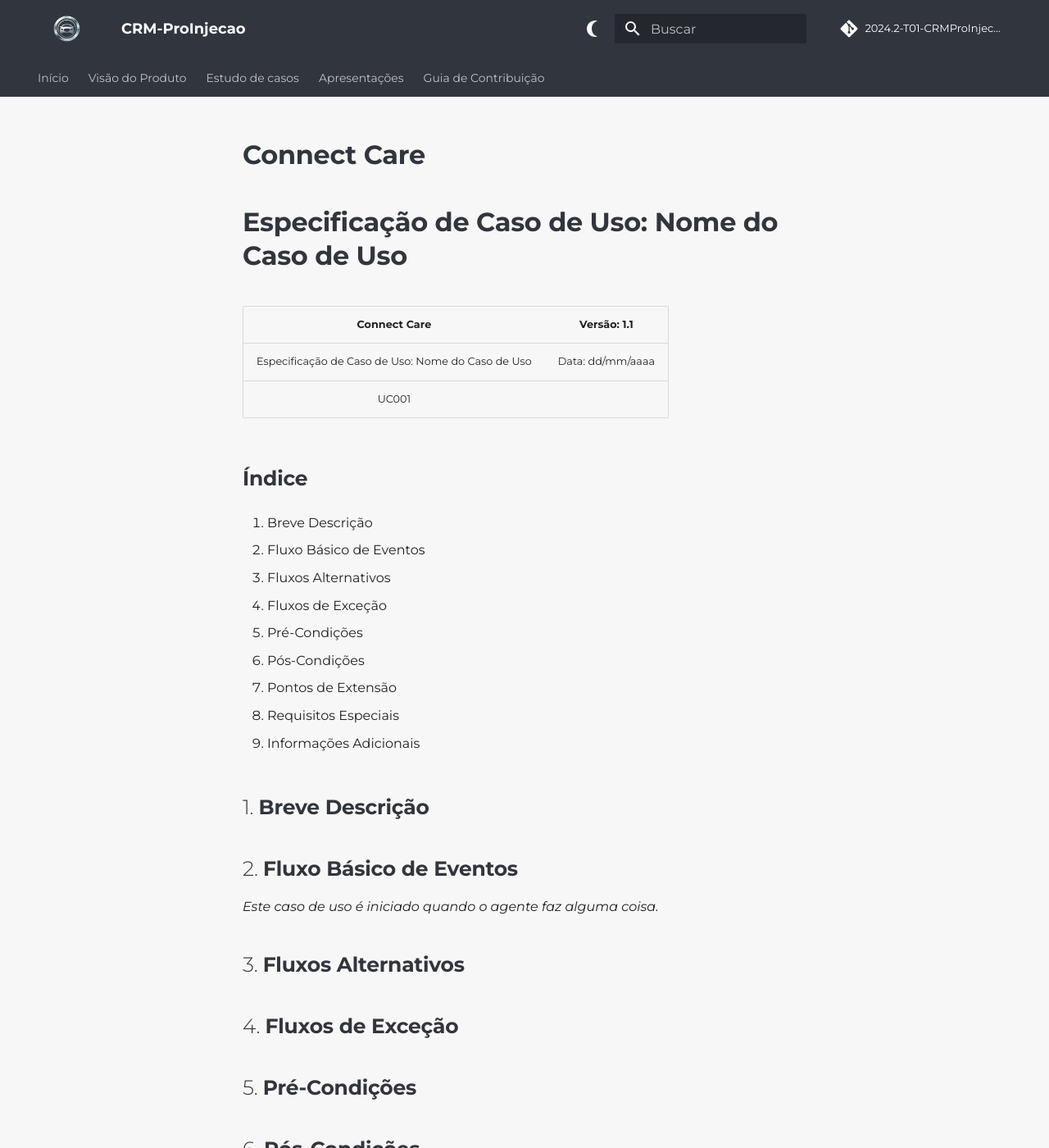
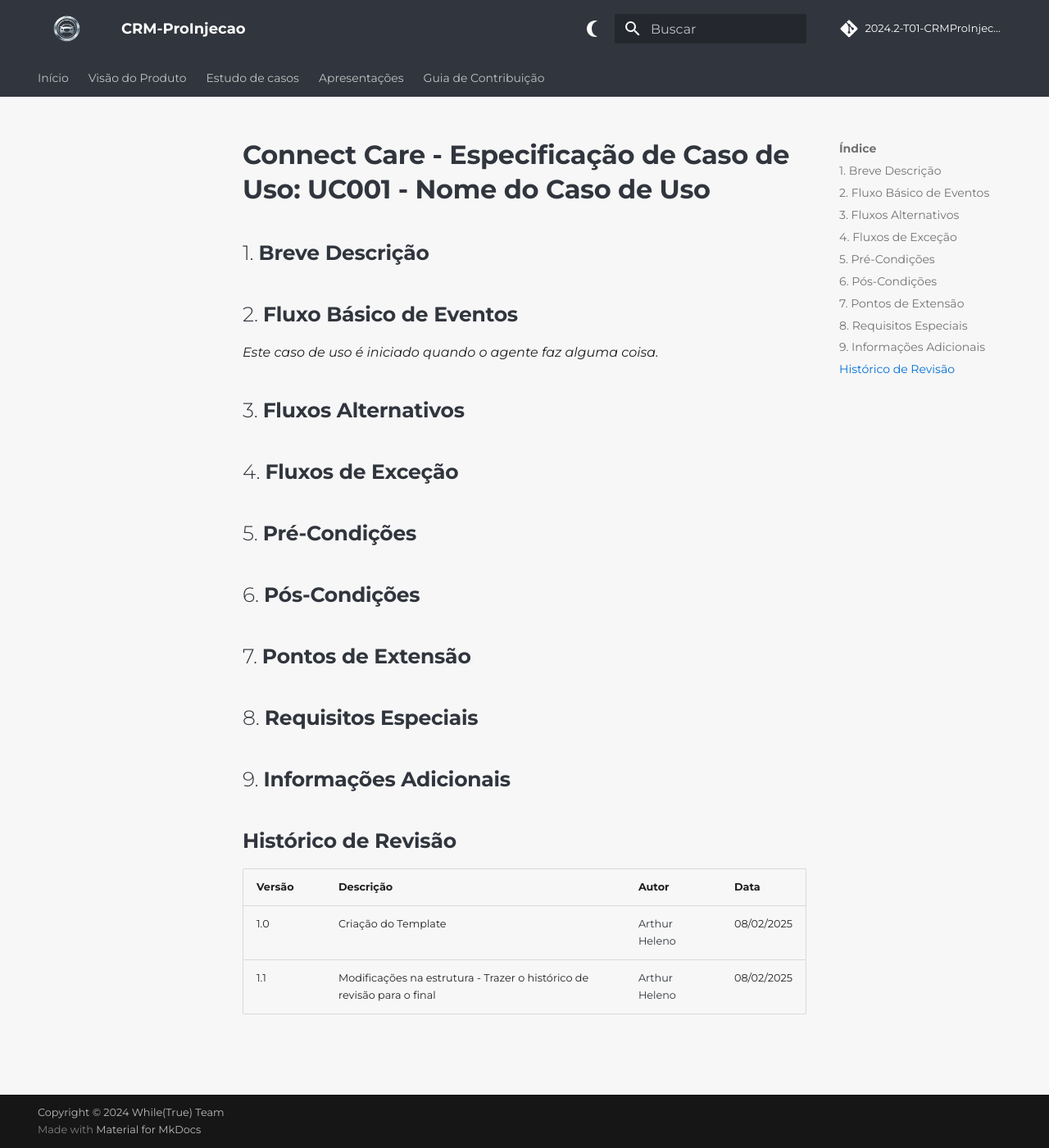
Before and after one commit to mdsreq-fga-unb/2024.2-T01-CRMProInjecao, an MkDocs documentation site: the page built from docs/estudo-de-caso-uc/template-especificacao-caso-de-uso.md, in a window 1280 px wide and 1400 px high. Shown: the whole window at 82% size. Built offline with MkDocs 1.6.1 and Material for MkDocs 9.7.7, drawn with Linux system fonts in a browser that asks for light colours; comment, search, counter and statistics services are not loaded; the version menu is left out; some of the changed text lies outside the part shown.

Commit message:
Update template-especificacao-caso-de-uso

```diff
--- a/docs/estudo-de-caso-uc/template-especificacao-caso-de-uso.md
+++ b/docs/estudo-de-caso-uc/template-especificacao-caso-de-uso.md
@@ -1,32 +1,5 @@
 
-# **Connect Care**
-
-# **Especificação de Caso de Uso: Nome do Caso de Uso**
-
-| Connect Care                                         | Versão:      1.1    |
-| :-------------------------------------------------:  | :----------------:  |
-| Especificação de Caso de Uso: Nome do Caso de Uso    | Data: dd/mm/aaaa    |
-| UC001                                                                      |
-
-## **Índice**
-
-1. Breve Descrição
-
-2.	Fluxo Básico de Eventos
-
-3.	Fluxos Alternativos
-
-4.	Fluxos de Exceção
-
-5.	Pré-Condições
-
-6.	Pós-Condições
-
-7.	Pontos de Extensão
-
-8.	Requisitos Especiais
-
-9.	Informações Adicionais
+# **Connect Care - Especificação de Caso de Uso: UC001 - Nome do Caso de Uso**
 
 ## 1. **Breve Descrição**
 
@@ -51,5 +24,5 @@
 
 | Versão | Descrição | Autor | Data |
 | ------ | ------------------------------------------------------------------- | ------------ |---------- |
-| 1.0 | Criação do Template                                                    | Arthur Silva | 08/02/2025 |
-| 1.1 | Modificações na estrutura - Trazer o histórico de revisão para o final | Arthur Silva | 08/02/2025 |
+| 1.0 | Criação do Template                                                    | [Arthur Heleno](http://github.com/arthur-heleno) | 08/02/2025 |
+| 1.1 | Modificações na estrutura - Trazer o histórico de revisão para o final | [Arthur Heleno](http://github.com/arthur-heleno) | 08/02/2025 |
```
